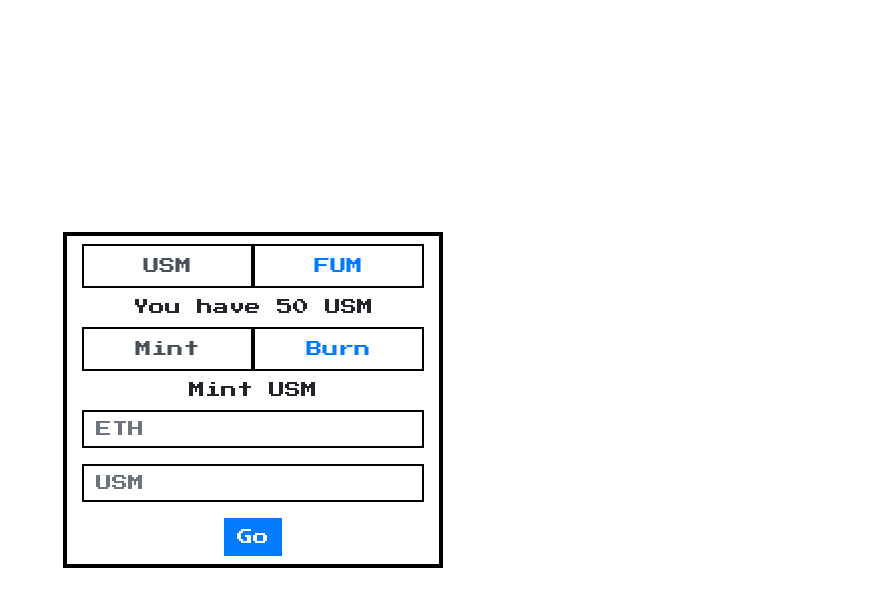
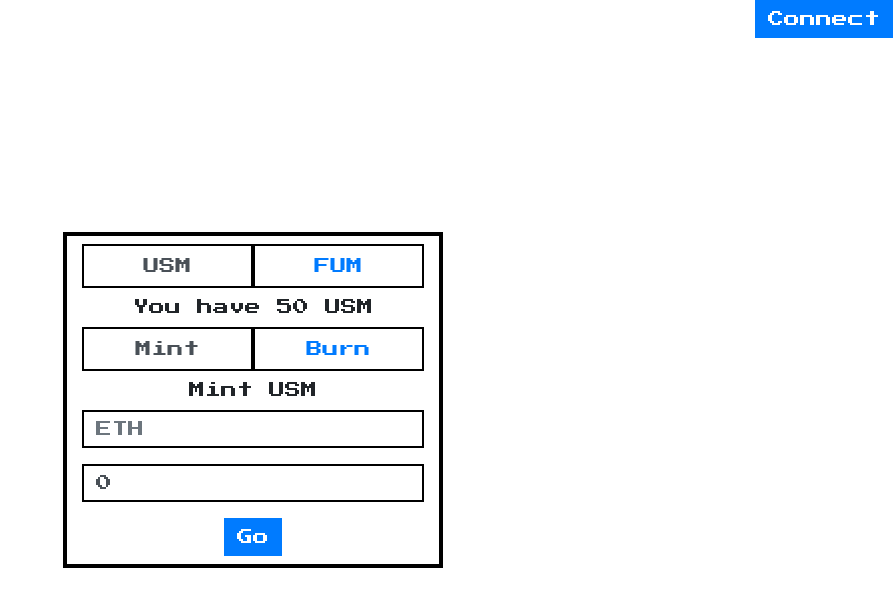
Before and after one commit to usmfum/USM, a React (Create React App) app in the folder client/: page / in a window 1280 px wide. Shown: the top 606 px of the page, without its empty margins (387-1280 px from the left). Built offline with nearby package versions, Linux system fonts and the light colour scheme.

Commit message:
Connecting to web3

```diff
--- a/client/src/App.js
+++ b/client/src/App.js
@@ -1,19 +1,23 @@
 import React, { Component } from 'react';
 import {connect} from 'react-redux';
-import {Button, Col, Container, Form, Row, Tab, Tabs} from "react-bootstrap";
+import {Button, Col, Container, Form, Navbar, Row, Tab, Tabs} from "react-bootstrap";
 import './App.scss';
-import { setMintEthValue } from './redux/interactions';
-import { mintEthValueSelector, mintUsmValueSelector } from './redux/selectors';
+import { loadWeb3, setMintEthValue } from './redux/interactions';
+import { accountSelector, mintEthValueSelector, mintUsmValueSelector, web3Selector } from './redux/selectors';
 
 class App extends Component {
 
 	render() {
-		const {dispatch, mintEthValue} = this.props;
+		const {dispatch, connected, account, mintUsmValue} = this.props;
 
 		const changeMintEthValue = (e) => setMintEthValue(dispatch, e.target.value);
+		const connectWeb3 = (e) => loadWeb3(dispatch);
 
 		return (
 			<Container className="h-100">
+				<header className="fixed-top d-relative">
+					<Button id="connect-button" className="float-right text-truncate" onClick={connectWeb3}>{(connected == null) ? "Connect" : account}</Button>
+				</header>
 				<Row className="h-100 justify-content-center align-items-center d-flex">
 					<Col xs="8" sm="6" md="4" className="text-center border border-thick">
 						<Tabs fill className="py-2 ">
@@ -27,7 +31,7 @@ class App extends Component {
 												<Form.Control onChange={changeMintEthValue} type="number" min="0" step=".01" placeholder="ETH" />
 											</Form.Group>
 											<Form.Group>
-												<Form.Control value={mintEthValue} type="number" min="0" step=".01" placeholder="USM" />
+												<Form.Control value={mintUsmValue} type="number" min="0" step=".01" placeholder="USM" />
 											</Form.Group>
 											<Button type="submit" variant="primary">Go</Button>
 										</Form>
@@ -85,6 +89,8 @@ class App extends Component {
 
 function mapStateToProps(state){
 	return {
+		connected: web3Selector(state),
+		account: accountSelector(state),
 		mintUsmValue: mintUsmValueSelector(state)
 	}
 }
--- a/client/src/App.scss
+++ b/client/src/App.scss
@@ -6,6 +6,9 @@ html {
     body {
         font-family: 'Press Start 2P', cursive !important;
         height: 100%;
+        #connect-button {
+            max-width: 20%;
+        }
         #root {
             height: 100%;
             .border-thick {
--- a/client/src/redux/actions.js
+++ b/client/src/redux/actions.js
@@ -2,6 +2,13 @@ export function web3Loaded(web3) {
     return {
         type: 'WEB3_LOADED',
         web3
+    }
+}
+
+export function accountLoaded(account) {
+    return {
+        type: 'ACCOUNT_LOADED',
+        account
     }
 }
 
--- a/client/src/redux/interactions.js
+++ b/client/src/redux/interactions.js
@@ -1,11 +1,19 @@
-import { mintEthValue, web3Loaded } from "./actions";
+import { mintEthValue, web3Loaded, accountLoaded } from "./actions";
 import {getWeb3} from "../getWeb3";
 
 
 export const loadWeb3 = async (dispatch) => {
     const web3 = await getWeb3();
     dispatch(web3Loaded(web3));
+    loadWallet(dispatch, web3);
     return web3;
+}
+
+export const loadWallet = async (dispatch, web3) => {
+    const accounts = await web3.eth.getAccounts();
+    const account = accounts[0];
+    dispatch(accountLoaded(account));
+    return account;
 }
 
 export const setMintEthValue = async (dispatch, value) => {
--- a/client/src/redux/reducers.js
+++ b/client/src/redux/reducers.js
@@ -4,6 +4,8 @@ function web3(state = {}, action) {
     switch (action.type) {
         case "WEB3_LOADED":
             return { ...state, web3: action.web3}
+        case "ACCOUNT_LOADED":
+            return { ...state, account: action.account}
         default:
             return state;
     }
--- a/client/src/redux/selectors.js
+++ b/client/src/redux/selectors.js
@@ -2,8 +2,11 @@ import {get} from 'lodash';
 import {createSelector} from 'reselect';
 
 // Web3
-const web3 = state => get(state, 'web3.web3', 0);
+const web3 = state => get(state, 'web3.web3', null);
 export const web3Selector = createSelector(web3, v => v);
+
+const account = state => get(state, 'web3.account', null);
+export const accountSelector = createSelector(account, v => v);
 
 // Display
 const mintEthValue = state => get(state, 'display.mintEthValue', 0);
```
